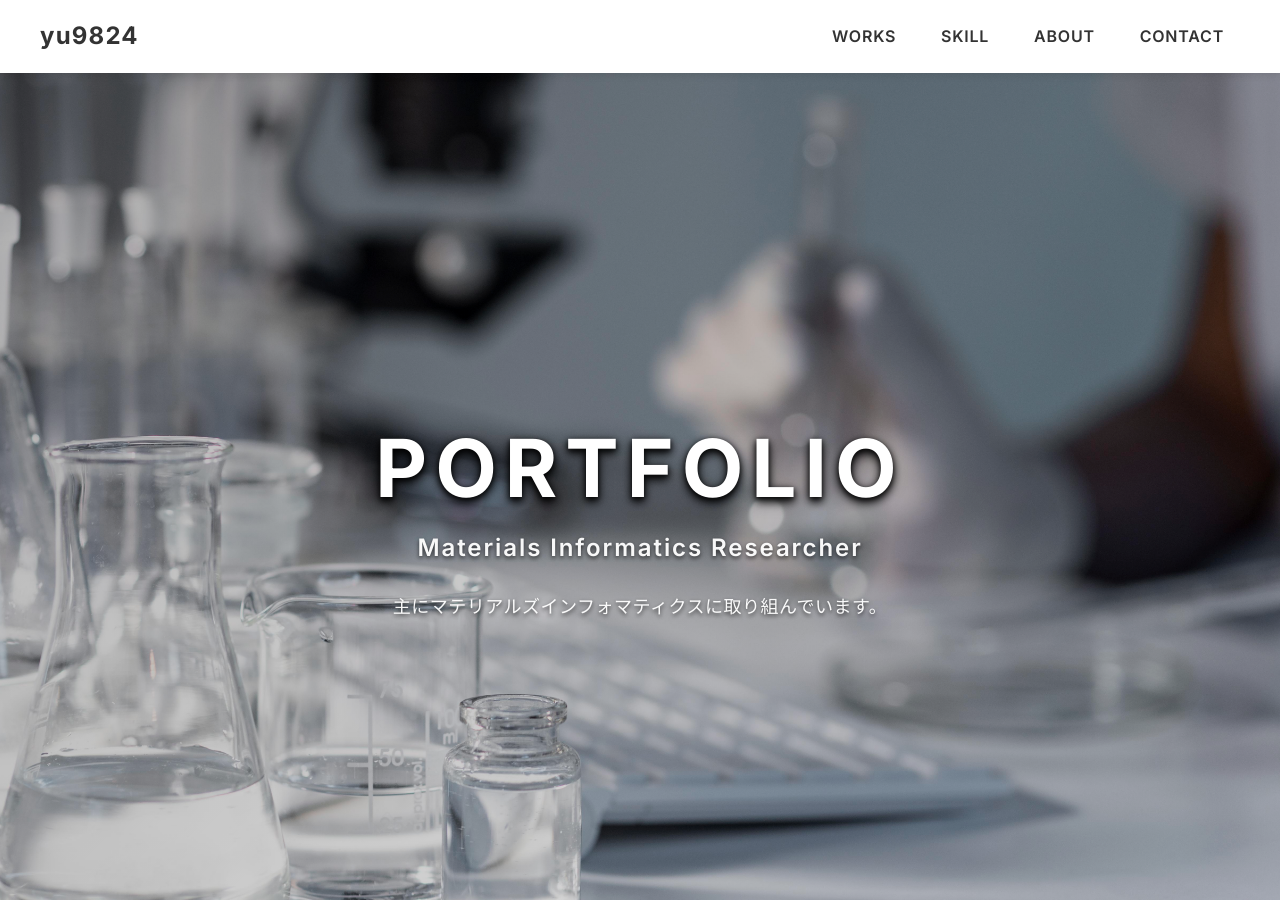
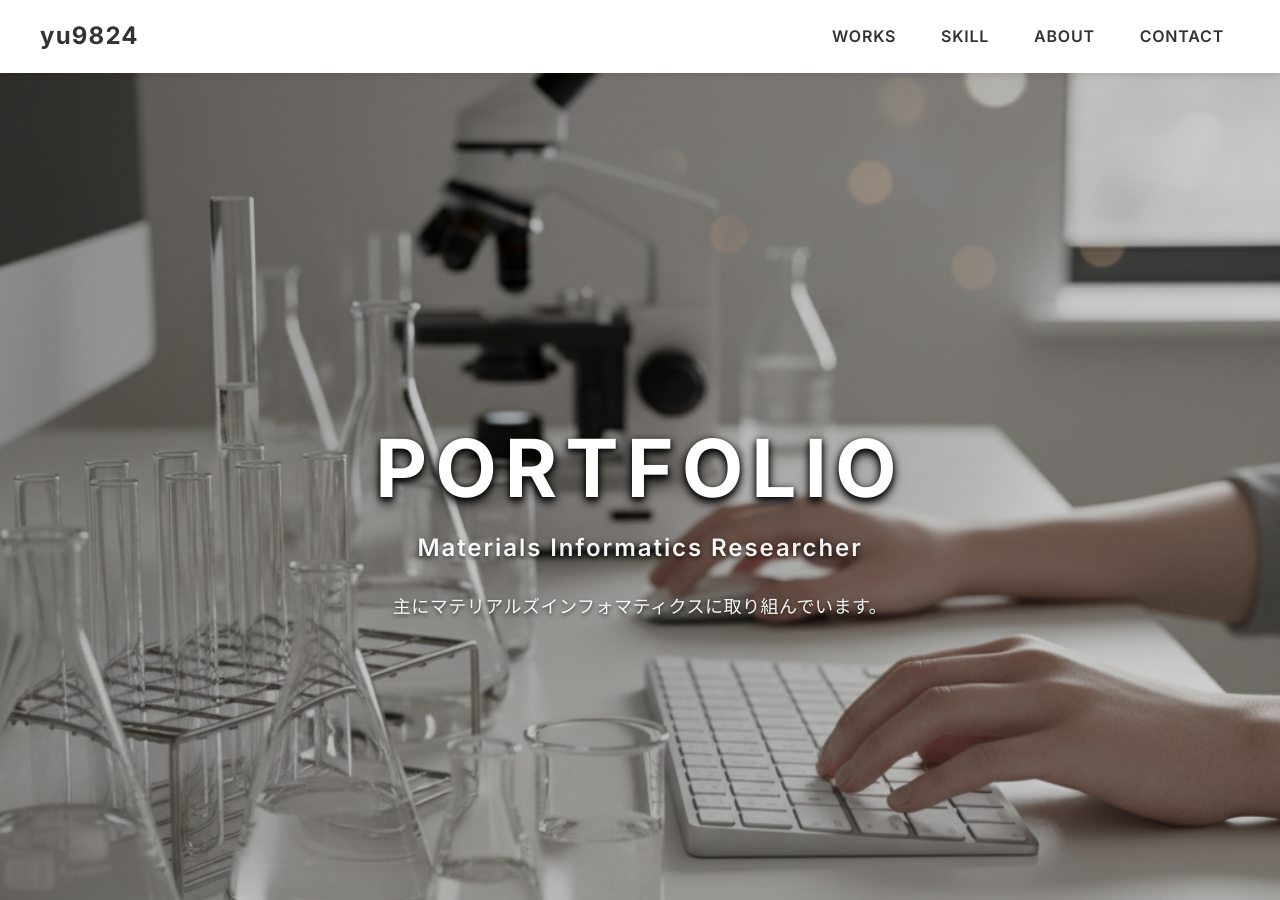
Before and after one commit to yu9824/portfolio, a Jekyll site: the page built from index.html, in a window 1280 px wide and 900 px high. Built offline with Jekyll 4.4.1, drawn with Linux system fonts in a browser that asks for light colours; nearby versions of some CDN libraries.

Commit message:
feat: Update background img

```diff
--- a/css/style.css
+++ b/css/style.css
@@ -217,7 +217,7 @@ p span {
   position: relative;
   height: 100vh;
   text-align: center;
-  background-image: url(../img/close-up-blurry-researcher-holding-glassware.jpg);
+  background-image: url(../img/background.png);
   background-size: cover;
   background-position: center;
   background-repeat: no-repeat;
```
Also changed, not shown: img/background.png (added).
